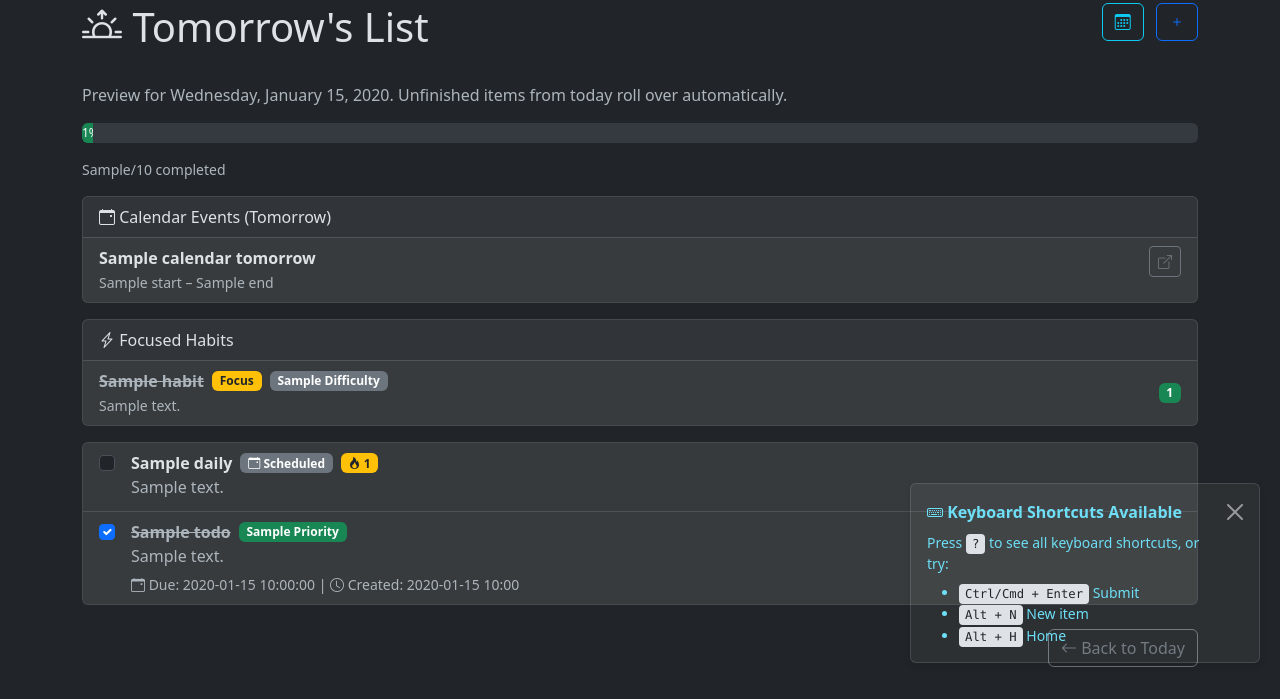
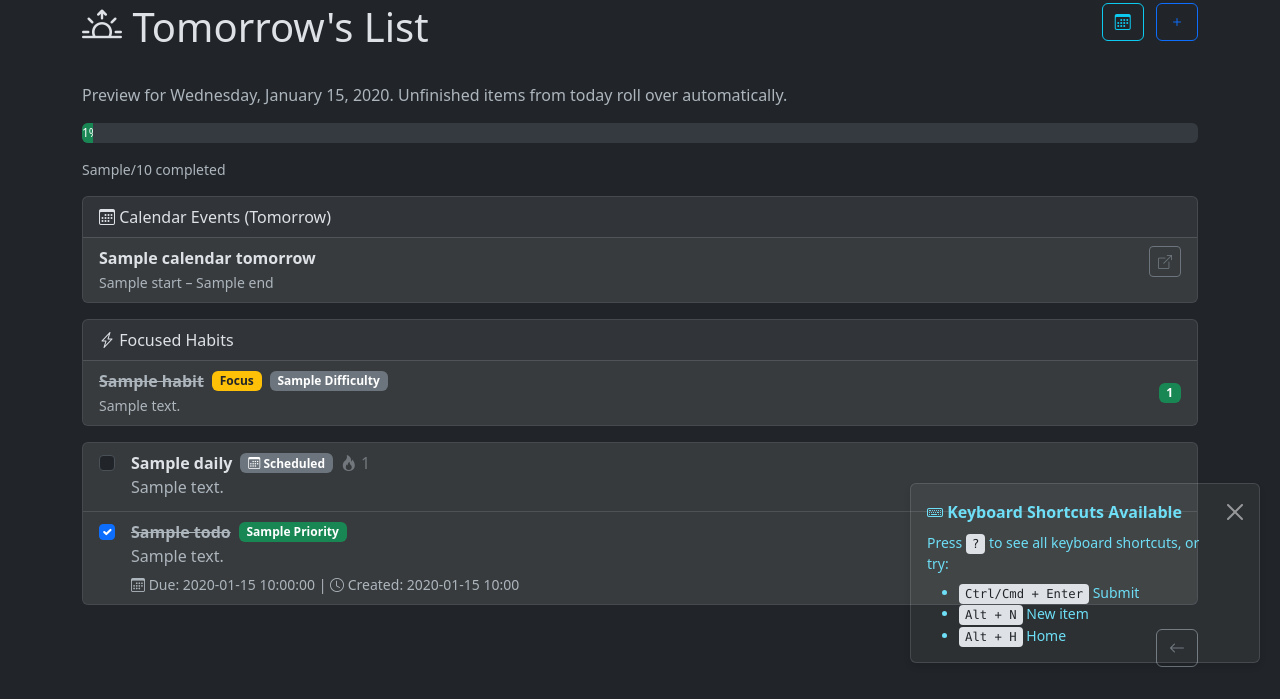
Before and after one commit to Zumgugger/Orbis, a Python web app: template templates/tomorrow.html in a window 1280 px wide. Shown: the part 101-800 px from the top of the page. Run offline with Jinja, Linux system fonts and the light colour scheme; the template is opened without the code that fills it: most values are stand-ins (such as "Sample title", 1, 10 or a date in 2020); some libraries are stand-ins or nearby versions.

Commit message:
Today/Tomorrow: unify calendar icon, remove redundant badges, lighten streak

```diff
--- a/templates/index.html
+++ b/templates/index.html
@@ -30,7 +30,7 @@
 
 {% if calendar_today %}
 <div class="card mb-4">
-    <div class="card-header"><i class="bi bi-calendar-event"></i> Calendar Events (Today)</div>
+    <div class="card-header"><i class="bi bi-calendar3"></i> Calendar Events (Today)</div>
     <div class="list-group list-group-flush">
         {% for ev in calendar_today %}
         <div class="list-group-item d-flex justify-content-between align-items-start">
@@ -121,7 +121,6 @@
                     <div class="flex-grow-1">
                         <div class="d-flex align-items-center gap-2">
                             <span class="fw-semibold calendar-title">{{ ev.title }}</span>
-                            <span class="badge bg-info text-dark">Calendar</span>
                         </div>
                         <small class="text-muted">{{ ev.time_label }}</small>
                     </div>
--- a/templates/tomorrow.html
+++ b/templates/tomorrow.html
@@ -28,7 +28,7 @@
 
 {% if calendar_tomorrow %}
 <div class="card mb-3">
-    <div class="card-header"><i class="bi bi-calendar-event"></i> Calendar Events (Tomorrow)</div>
+    <div class="card-header"><i class="bi bi-calendar3"></i> Calendar Events (Tomorrow)</div>
     <div class="list-group list-group-flush">
         {% for ev in calendar_tomorrow %}
         <div class="list-group-item d-flex justify-content-between align-items-start">
@@ -91,13 +91,11 @@
                     <div class="flex-grow-1">
                         <div class="d-flex align-items-center gap-2">
                             <strong class="{% if daily.is_completed_on(target_date) %}text-decoration-line-through text-muted{% endif %}">{{ daily.title }}</strong>
-                            {% if daily.id in carryover_ids %}
-                                <span class="badge bg-warning text-dark"><i class="bi bi-arrow-return-right"></i> Carry over</span>
-                            {% else %}
-                                <span class="badge bg-secondary"><i class="bi bi-calendar-event"></i> Scheduled</span>
+                            {% if daily.id not in carryover_ids %}
+                                <span class="badge bg-secondary"><i class="bi bi-calendar3"></i> Scheduled</span>
                             {% endif %}
                             {% if daily.streak_count > 0 %}
-                                <span class="badge bg-warning text-dark"><i class="bi bi-fire"></i> {{ daily.streak_count }}</span>
+                                <span class="streak-badge text-muted"><i class="bi bi-fire"></i> {{ daily.streak_count }}</span>
                             {% endif %}
                         </div>
                         {% if daily.description %}
@@ -129,7 +127,6 @@
                     <div class="flex-grow-1">
                         <div class="d-flex align-items-center gap-2">
                             <strong class="calendar-title">{{ ev.title }}</strong>
-                            <span class="badge bg-info text-dark">Calendar</span>
                         </div>
                         <small class="text-muted">{{ ev.time_label }}</small>
                     </div>
@@ -158,7 +155,7 @@
                             <p class="mb-1 text-muted">{{ todo.description }}</p>
                         {% endif %}
                         <small class="text-muted">
-                            <i class="bi bi-calendar-event"></i> Due: {{ target_date }}
+                            <i class="bi bi-calendar3"></i> Due: {{ target_date }}
                             {% if todo.created_at %} | <i class="bi bi-clock"></i> Created: {{ todo.created_at.strftime('%Y-%m-%d %H:%M') }}{% endif %}
                         </small>
                     </div>
@@ -175,8 +172,12 @@
 {% endif %}
 
 <div class="text-end">
-    <a href="{{ url_for('index') }}" class="btn btn-outline-secondary">
-        <i class="bi bi-arrow-left"></i> Back to Today
+    <a href="{{ url_for('index') }}" class="btn btn-outline-secondary" title="Back to Today" data-bs-toggle="tooltip" data-bs-placement="top">
+        <i class="bi bi-arrow-left"></i>
     </a>
+
+    <style>
+    .streak-badge { opacity: 0.5; }
+    </style>
 </div>
 {% endblock %}
```
